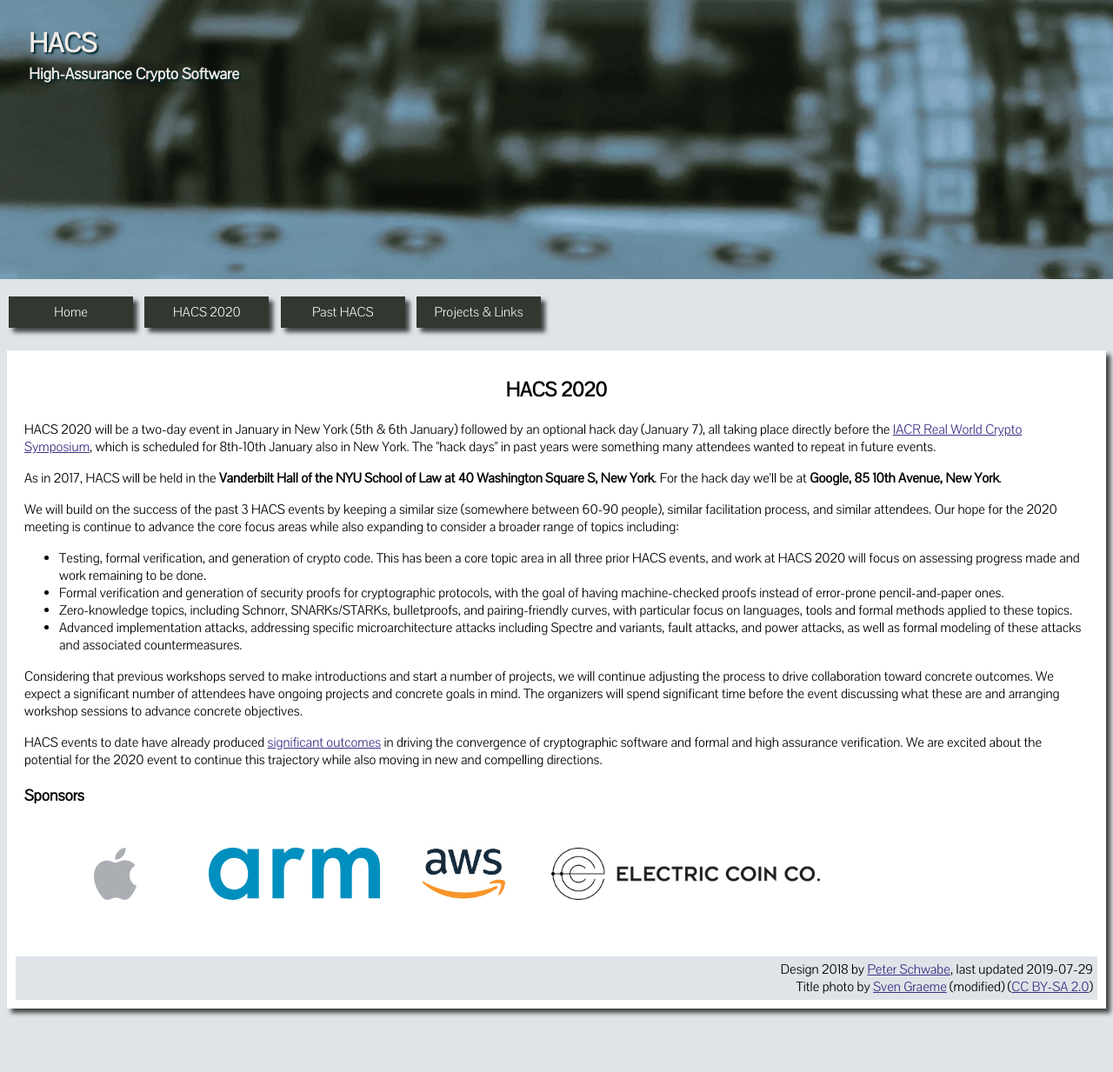
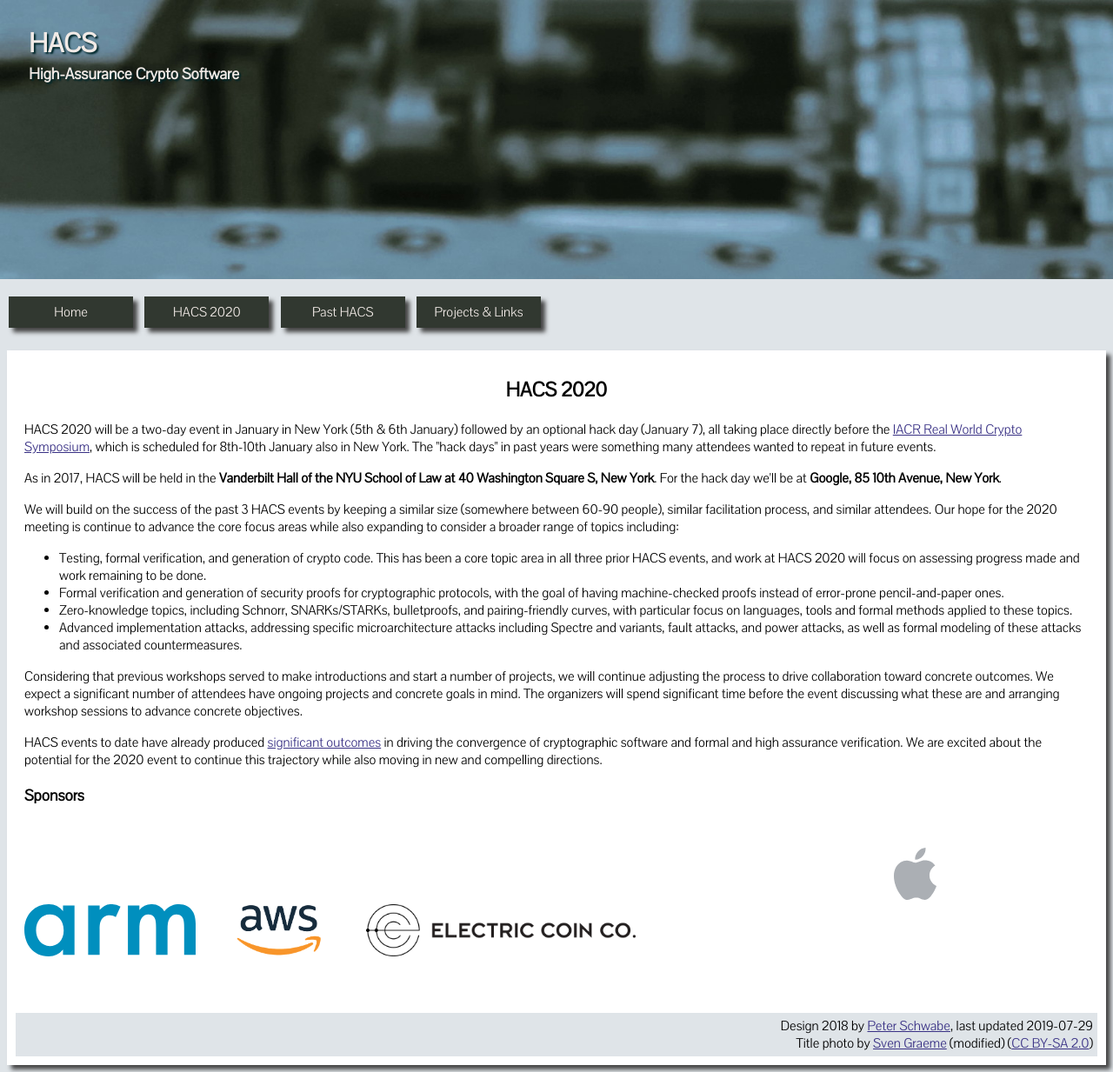
Before and after one commit to HACS-workshop/HACS-workshop.github.io, a Jekyll site: the page built from hacs2020.html, in a window 1280 px wide. Shown: the whole page at 87% size. Built offline with Jekyll 4.4.1, drawn with Linux system fonts in a browser that asks for light colours; before the commit the page ends 1168 px from its top, so only the background shows below that.

Commit message:
More space around Apple logo

```diff
--- a/hacs2020.html
+++ b/hacs2020.html
@@ -62,7 +62,7 @@ We are excited about the potential for the 2020 event to continue this trajector
 
 <h3>Sponsors</h3>
 <div style="padding-top:30px;padding-bottom:30px">
-<img style="height:60px;padding-left:80px;padding-right:80px" src="./src/logos/apple.svg" alt="Apple"/>
+<img style="height:60px;padding-left:1000px;padding-right:100px" src="./src/logos/apple.svg" alt="Apple"/>
 <img style="height:60px;padding-right:30px" src="./src/logos/arm.svg" alt="ARM"/>
 <img style="height:60px;padding-right:30px" src="./src/logos/aws.png" alt="AWS"/>
 <img style="height:60px;padding-right:30px" src="./src/logos/electriccoin.png" alt="Electric Coin Co."/>
```
